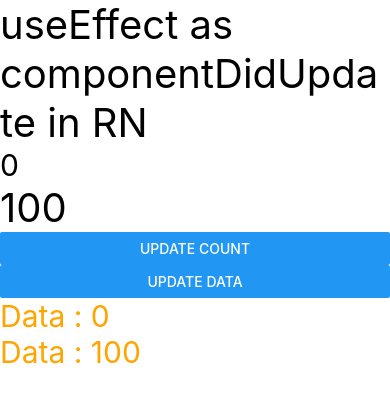
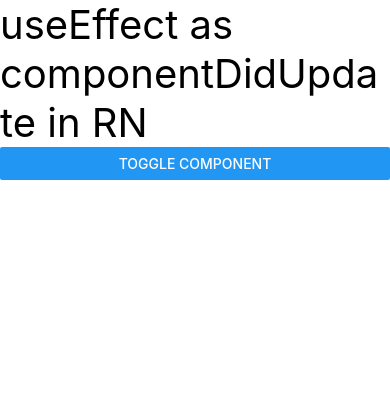
Before and after one commit to Deepakiit17/React-Native, a React Native app: screen / in a window 390 px wide. Shown: the top 402 px of the page. Built offline with nearby package versions, Linux system fonts and the light colour scheme.

Commit message:
Hide Show

```diff
--- a/App.js
+++ b/App.js
@@ -2,45 +2,21 @@ import React, {useEffect, useState} from 'react';
 import {Button, Text, View} from 'react-native';
 
 function App() {
-  const [count, setCount] = useState(0);
-  const [data, setData] = useState(100);
-
-  // useEffect(() => {
-  //   console.warn('do some animation');
-  // }, [count]);
-
-  // useEffect(() => {
-  //   console.warn('call some api here');
-  // }, [data]);
+  const [show, setShow] = useState(false);
 
   return (
     <View>
       <Text style={{fontSize: 40}}>useEffect as componentDidUpdate in RN</Text>
-      <Text style={{fontSize: 30}}>{count}</Text>
-      <Text style={{fontSize: 40}}>{data}</Text>
-      <Button title="Update Count" onPress={() => setCount(count + 1)} />
-      <Button title="Update Data" onPress={() => setData(data + 1)} />
-      <User info={{data, count}} />
+      <Button title="Toggle Component" onPress={() => setShow(!show)} />
+      {show ? <User /> : null}
     </View>
   );
 }
 
 const User = props => {
-  useEffect(() => {
-    console.warn('run this code when count prop is updated');
-  }, [props.info.count]);
-
-  useEffect(() => {
-    console.warn('run this code when data prop is updated');
-  }, [props.info.data]);
   return (
     <View>
-      <Text style={{fontSize: 30, color: 'orange'}}>
-        Data : {props.info.count}
-      </Text>
-      <Text style={{fontSize: 30, color: 'orange'}}>
-        Data : {props.info.data}
-      </Text>
+      <Text style={{fontSize: 30, color: 'orange'}}>User Component</Text>
     </View>
   );
 };
```
